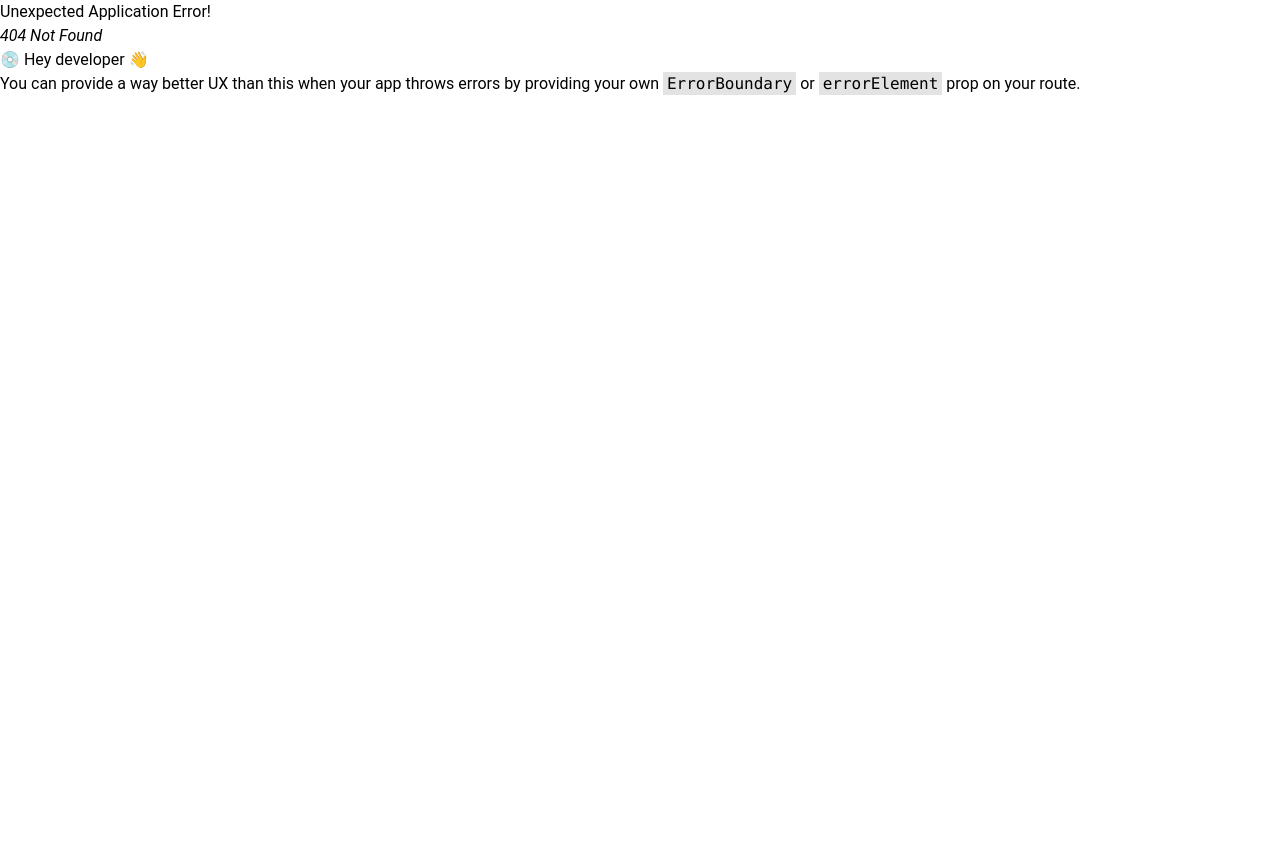
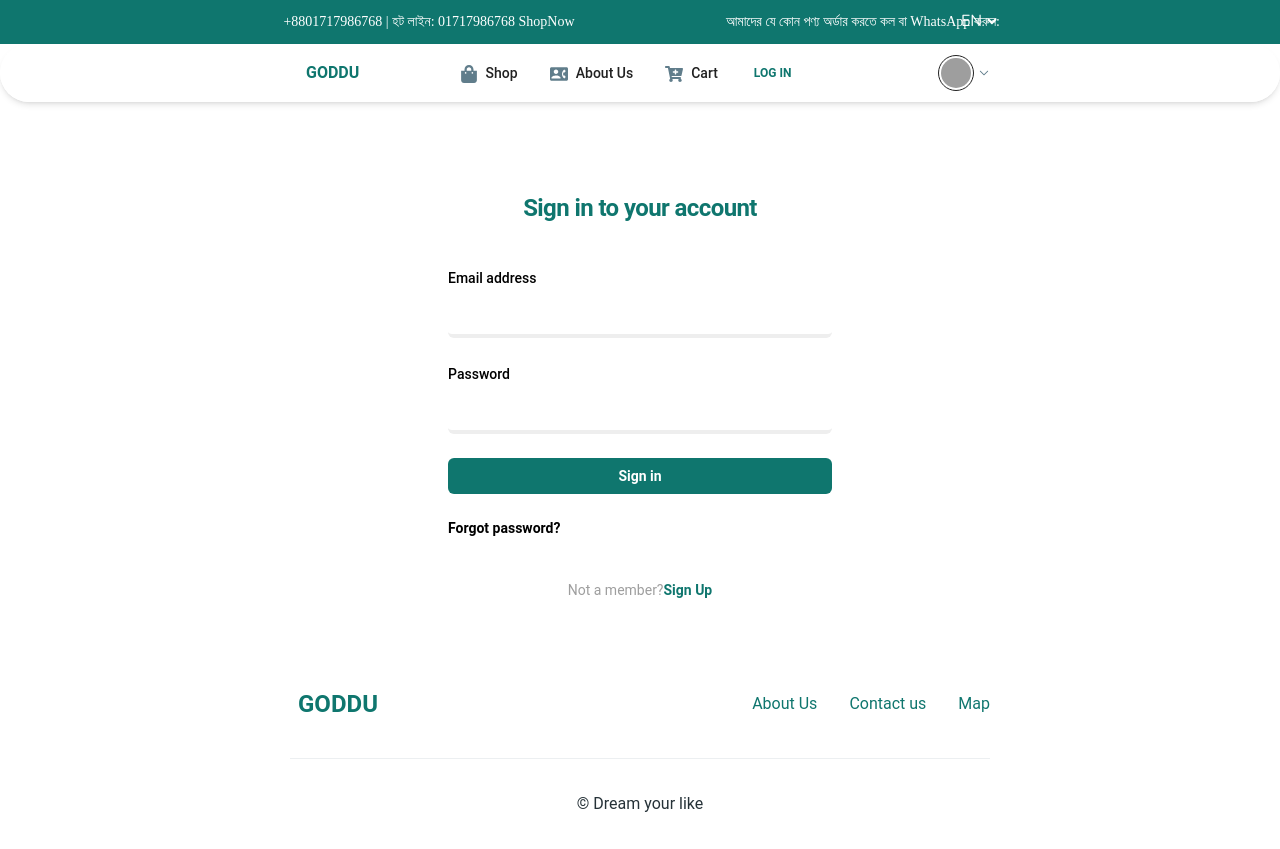
Before and after one commit to alim84/e-commerce25, a React (Vite) app: page /login in a window 1280 px wide. Before the commit this address had no page. Before the commit the page ends 800 px from the top, so only its background shows below. Built offline with nearby package versions, Linux system fonts and the light colour scheme; grey boxes are pictures that could not be loaded.

Commit message:
Login page

```diff
--- a/src/App.jsx
+++ b/src/App.jsx
@@ -8,6 +8,7 @@ import Home from "./pages/Home";
 import Rootlayout from "./component/layout/Rootlayout";
 import About from "./pages/About";
 import Shop from "./pages/Shop";
+import Login from "./pages/Login";
 
 const router = createBrowserRouter(
   createRoutesFromElements(
@@ -17,6 +18,7 @@ const router = createBrowserRouter(
         <Route index element={<Home/>}></Route>
         <Route path="/about" element={<About/>}></Route>
         <Route path="/shop" element={<Shop/>}></Route>
+        <Route path="/login" element={<Login/>}></Route>
         </Route>
 
 
--- a/src/component/Navbar.jsx
+++ b/src/component/Navbar.jsx
@@ -23,6 +23,7 @@ import {
   Bars2Icon,
 } from "@heroicons/react/24/solid";
 import Container from "./layout/Container";
+import { Link } from "react-router-dom";
 
 // profile menu component
 const profileMenuItems = [
@@ -138,16 +139,7 @@ function NavListMenu() {
       <Menu allowHover open={isMenuOpen} handler={setIsMenuOpen}>
         <MenuHandler>
           <Typography as="a" href="#" variant="small" className="font-normal">
-            {/* <MenuItem className="hidden items-center gap-2 font-medium text-blue-gray-900 lg:flex lg:rounded-full">
-              <Square3Stack3DIcon className="h-[18px] w-[18px] text-blue-gray-500" />{" "}
-              Pages{" "}
-              <ChevronDownIcon
-                strokeWidth={2}
-                className={`h-3 w-3 transition-transform ${
-                  isMenuOpen ? "rotate-180" : ""
-                }`}
-              />
-            </MenuItem> */}
+
           </Typography>
         </MenuHandler>
         <MenuList className="hidden w-full grid-cols-7 gap-3  lg:grid">
@@ -171,7 +163,7 @@ function NavListMenu() {
 }
 
 
-// nav list component
+
 const navListItems = [
   {
     label: "Shop",
@@ -181,7 +173,7 @@ const navListItems = [
   {
     label: "About Us",
     icon: MdContactPhone ,
-    href:"../pages/About.jsx"
+    href:"/about"
   },
   {
     label: "Cart",
@@ -209,7 +201,10 @@ function NavList() {
         </Typography>
       ))}
       <Button  size="sm" variant="text">
+        <Link to='/login'>
+
 <span className="font-Ubuntu text-primary ml-auto text-xm font-nunito">Log In</span>
+        </Link>
 </Button>
     </ul>
   );
--- /dev/null
+++ b/src/pages/Login.jsx
@@ -0,0 +1,90 @@
+import React from 'react';
+
+const Login = () => {
+    return (
+
+            <>
+
+  <div className="flex min-h-full flex-col justify-center px-6 py-12 lg:px-8 shadow-lg shadow-gray-200">
+    <div className="sm:mx-auto sm:w-full sm:max-w-sm">
+
+      <h2 className="mt-10 text-center text-2xl/9 font-bold tracking-tight text-primary">
+        Sign in to your account
+      </h2>
+    </div>
+    <div className="mt-10 sm:mx-auto sm:w-full sm:max-w-sm">
+      <form className="space-y-6" action="#" method="POST">
+        <div>
+          <label
+            htmlFor="email"
+            className="block text-sm/6 font-medium text-black"
+          >
+            Email address
+          </label>
+          <div className="mt-2">
+            <input
+              type="email"
+              name="email"
+              id="email"
+              autoComplete="email"
+              required=""
+              className="block w-full border-b-4 rounded-md bg-white px-3 py-1.5 text-base text-primary outline-1 -outline-offset-1 outline-gray-300 placeholder:text-gray-400 focus:outline-2 focus:-outline-offset-2 focus:outline-indigo-600 sm:text-sm/6"
+            />
+          </div>
+        </div>
+        <div>
+          <div className="flex items-center justify-between">
+            <label
+              htmlFor="password"
+              className="block text-sm/6 font-medium text-black"
+            >
+              Password
+            </label>
+
+          </div>
+          <div className="mt-2">
+            <input
+              type="password"
+              name="password"
+              id="password"
+              autoComplete="current-password"
+              required=""
+              className="block w-full rounded-md border-b-4 bg-white px-3 py-1.5 text-base text-primary outline-1 -outline-offset-1 outline-gray-300 placeholder:text-gray-400 focus:outline-2 focus:-outline-offset-2 focus:outline-indigo-600 sm:text-sm/6"
+            />
+          </div>
+        </div>
+        <div>
+          <button
+            type="submit"
+            className="flex w-full justify-center rounded-md bg-primary px-3 py-1.5 text-sm/6 font-semibold text-white shadow-xs hover:bg-indigo-500 focus-visible:outline-2 focus-visible:outline-offset-2 focus-visible:outline-indigo-600"
+          >
+            Sign in
+          </button>
+        </div>
+        <div className="text-sm">
+              <a
+                href="#"
+                className="font-semibold text-black hover:text-indigo-500 "
+              >
+                Forgot password?
+              </a>
+            </div>
+      </form>
+      <p className="mt-10 text-center text-sm/6 text-gray-500 ">
+        Not a member?
+        <a
+          href="#"
+          className="font-semibold text-primary hover:text-indigo-500"
+        >
+         Sign Up
+        </a>
+      </p>
+    </div>
+  </div>
+</>
+
+
+    );
+};
+
+export default Login;
```
